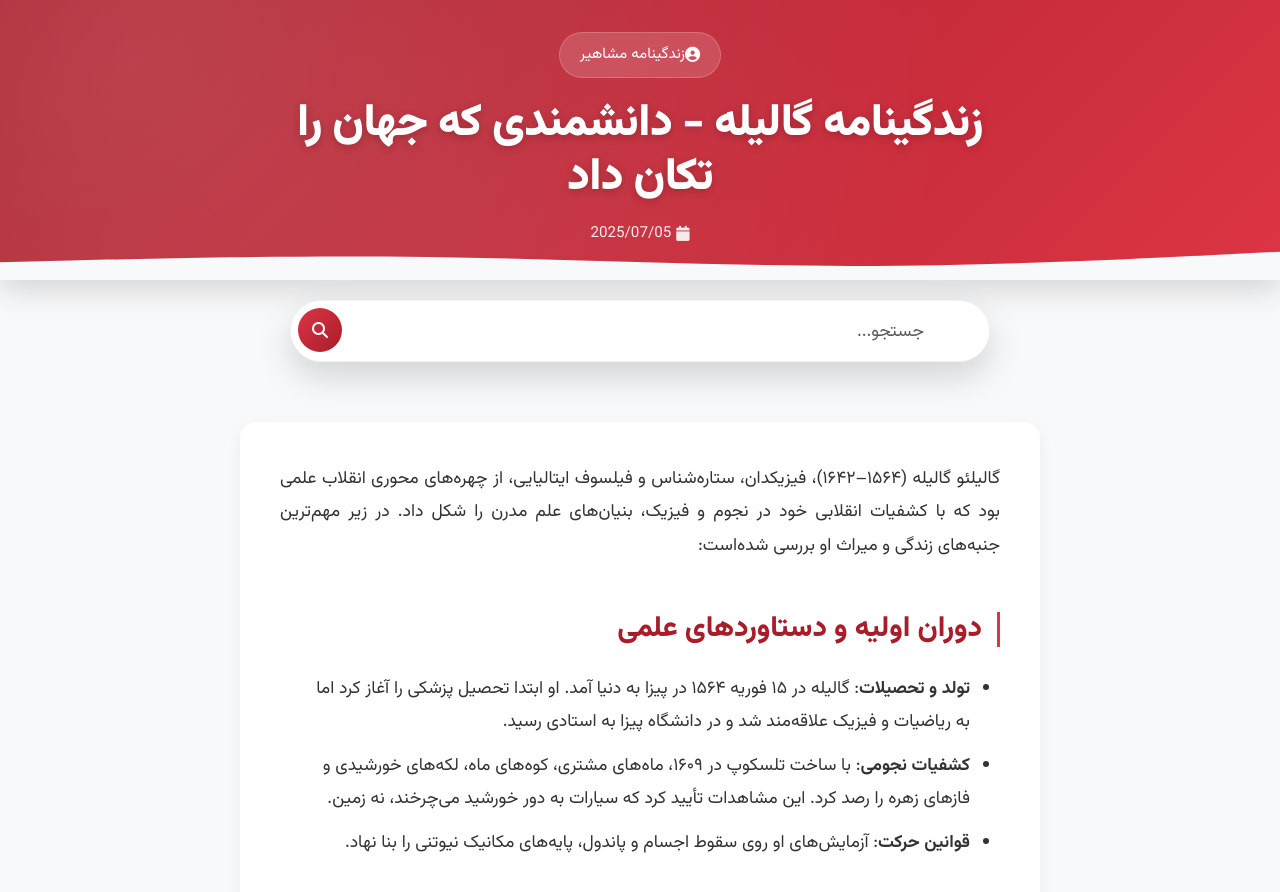
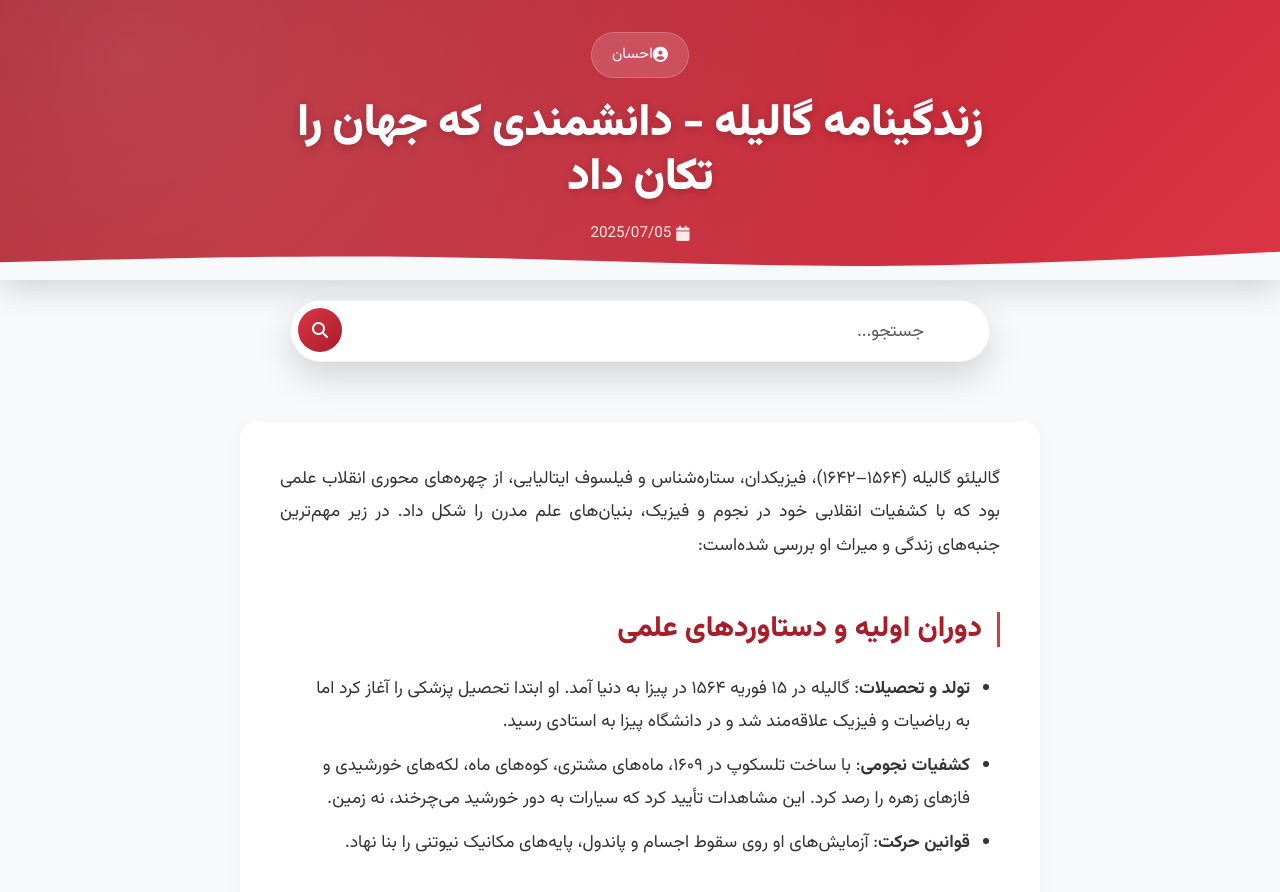
Before and after one commit to darkblog/darkblog.github.io, a Jekyll site: the page built from _posts/2025-7-5-68.md, in a window 1280 px wide and 900 px high. Shown: the top 892 px of the window. Built offline with Jekyll 4.4.1, drawn with Linux system fonts in a browser that asks for light colours.

Commit message:
Update post.html

```diff
--- a/_layouts/post.html
+++ b/_layouts/post.html
@@ -484,7 +484,7 @@
         <div class="header-content">
             <div class="hero-badge">
                 <i class="fas fa-user-circle"></i>
-                <span>زندگینامه مشاهیر</span>
+                <span>احسان</span>
             </div>
             <h1>{{ page.title }}</h1>
             <div class="post-meta">
```
